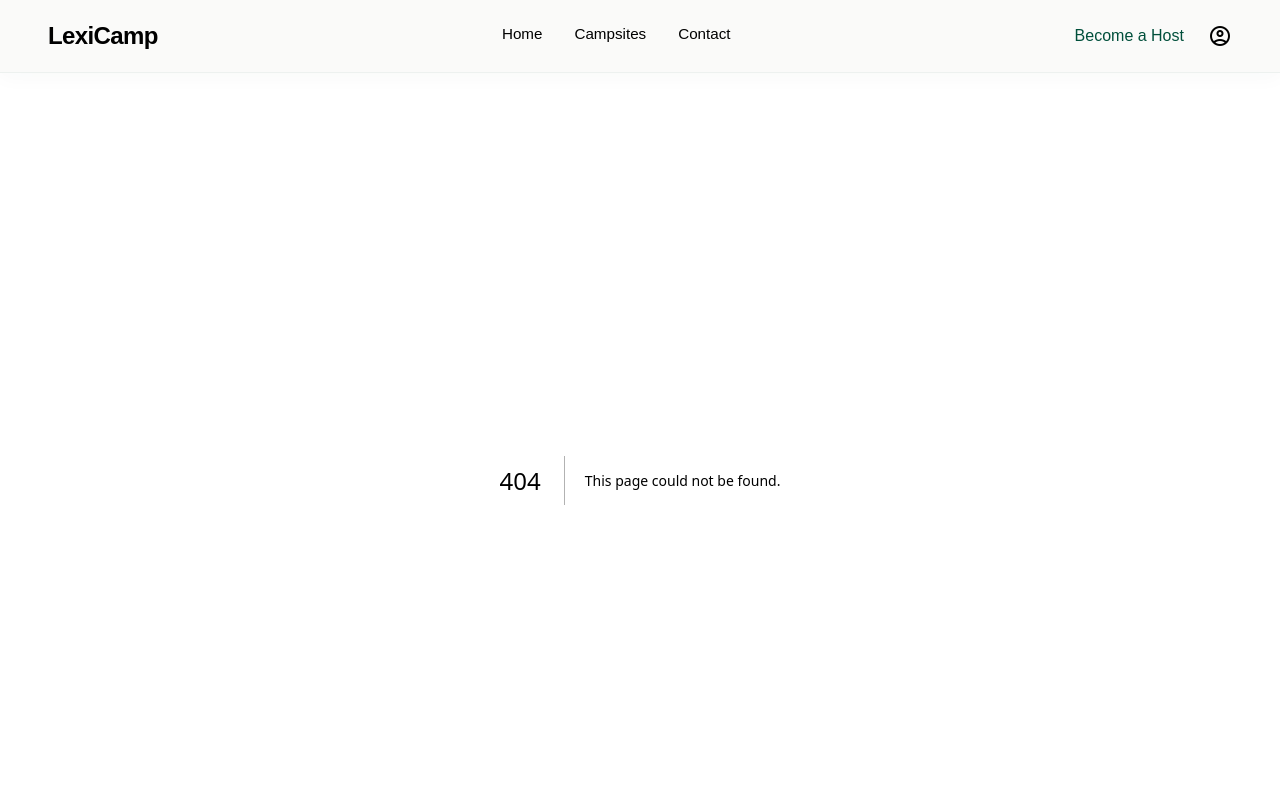
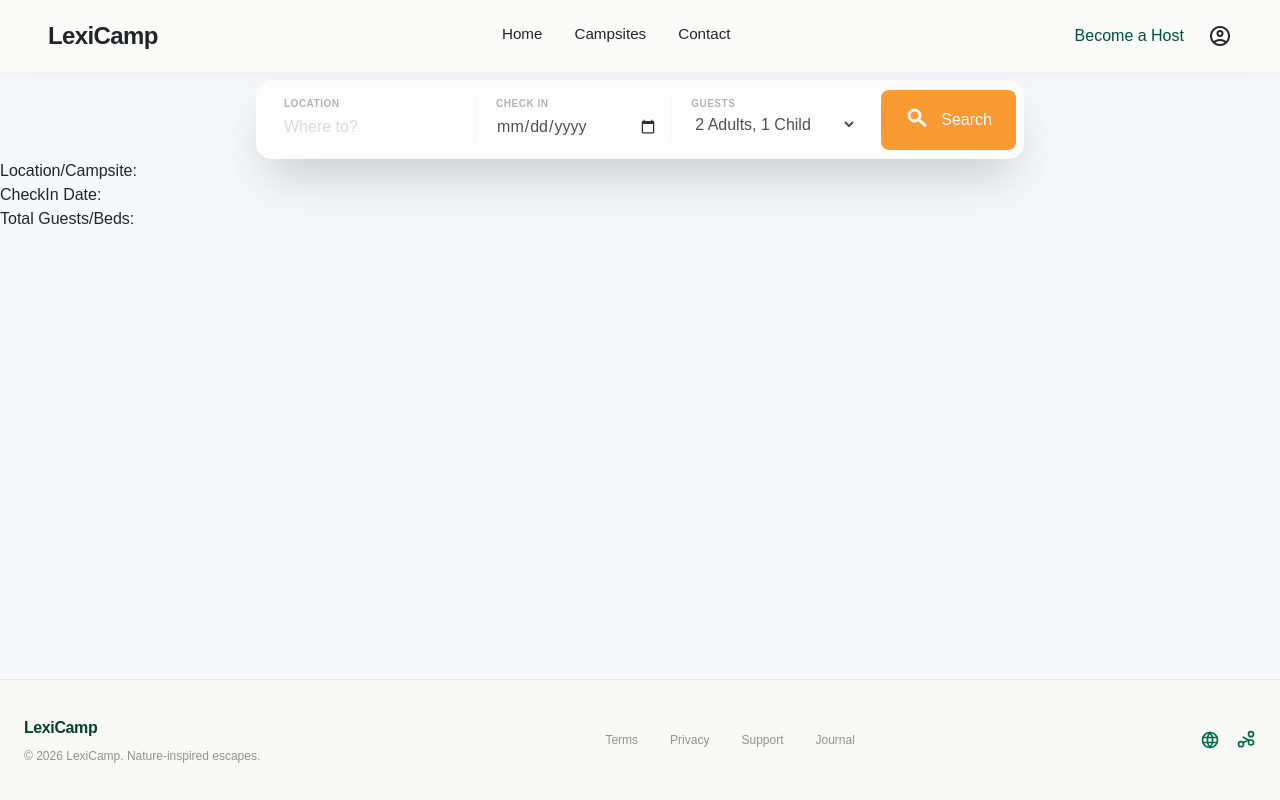
Before and after one commit to aLexicon99/LexiCamp-Booking, a Next.js app: page /search in a window 1280 px wide. Before the commit this address had no page. Shown: the top 800 px of the page. Built offline with nearby package versions, Linux system fonts and the light colour scheme.

Commit message:
search-page-initial
Search Page  - /search
- HeroSearch navigates to `/search` with url params
- displays HeroSearch values via url seach params

```diff
--- /dev/null
+++ b/app/search/page.js
@@ -0,0 +1,29 @@
+"use client";
+
+import HeroSearch from "@/components/HeroSearch";
+import { useSearchParams } from "next/navigation";
+
+export default function Search() {
+  const searchParams = useSearchParams();
+  const location = searchParams.get("location");
+  const checkIn = searchParams.get("checkIn");
+  const guests = searchParams.get("guests");
+
+  return (
+    <>
+      <HeroSearch />
+
+      <div>
+        <p>
+          Location/Campsite: <b>{location}</b>
+        </p>
+        <p>
+          CheckIn Date: <b>{checkIn}</b>
+        </p>
+        <p>
+          Total Guests/Beds: <b>{guests}</b>
+        </p>
+      </div>
+    </>
+  );
+}
--- a/components/HeroSearch.js
+++ b/components/HeroSearch.js
@@ -48,7 +48,7 @@ export default function HeroSearch() {
         </div>
       </div>
       <Link
-        href={`/locations${search && `?location=${search}${checkIn && `&checkIn=${checkIn}`}${guests && `&guests=${guests}`}`}`}
+        href={`/search${search && `?location=${search}${checkIn && `&checkIn=${checkIn}`}${guests && `&guests=${guests}`}`}`}
       >
         <button className="w-full md:w-auto bg-[#fb8500] hover:bg-[#e67a00] text-white px-6 py-4 rounded-md font-bold flex items-center justify-center gap-2 transition-all transform active:scale-95">
           <svg
```
